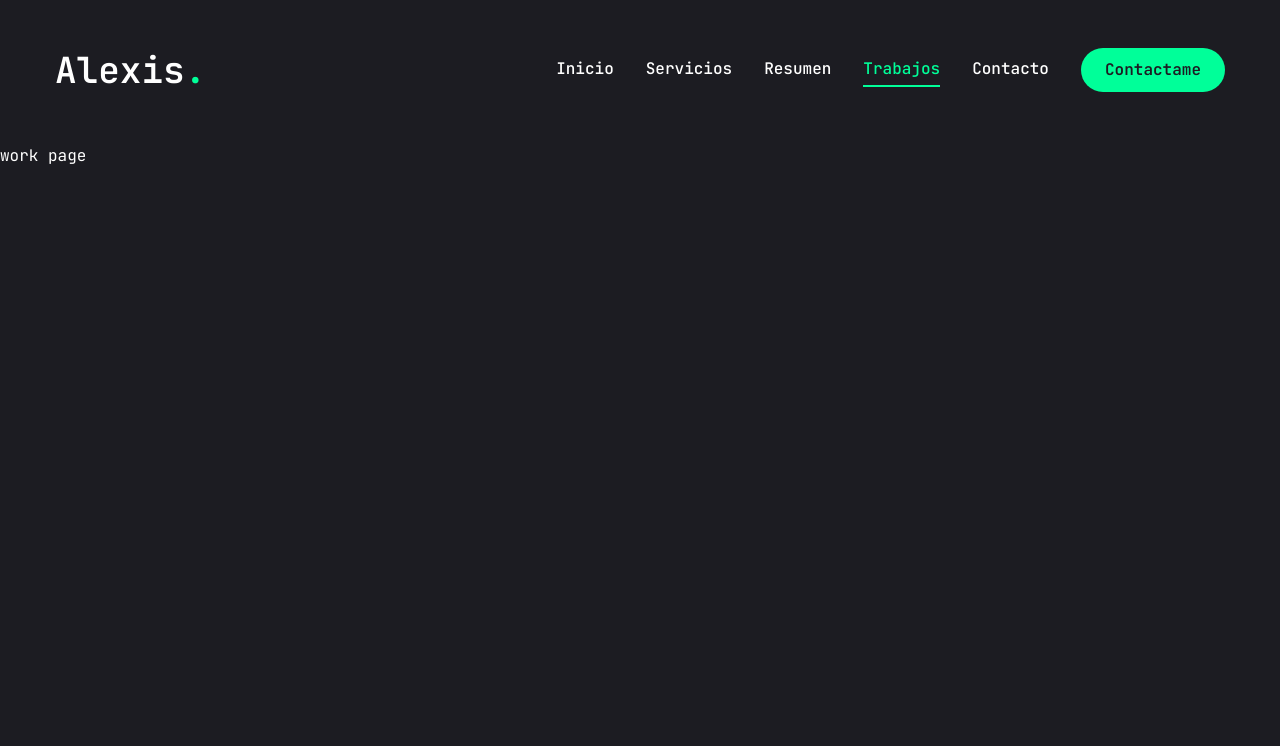
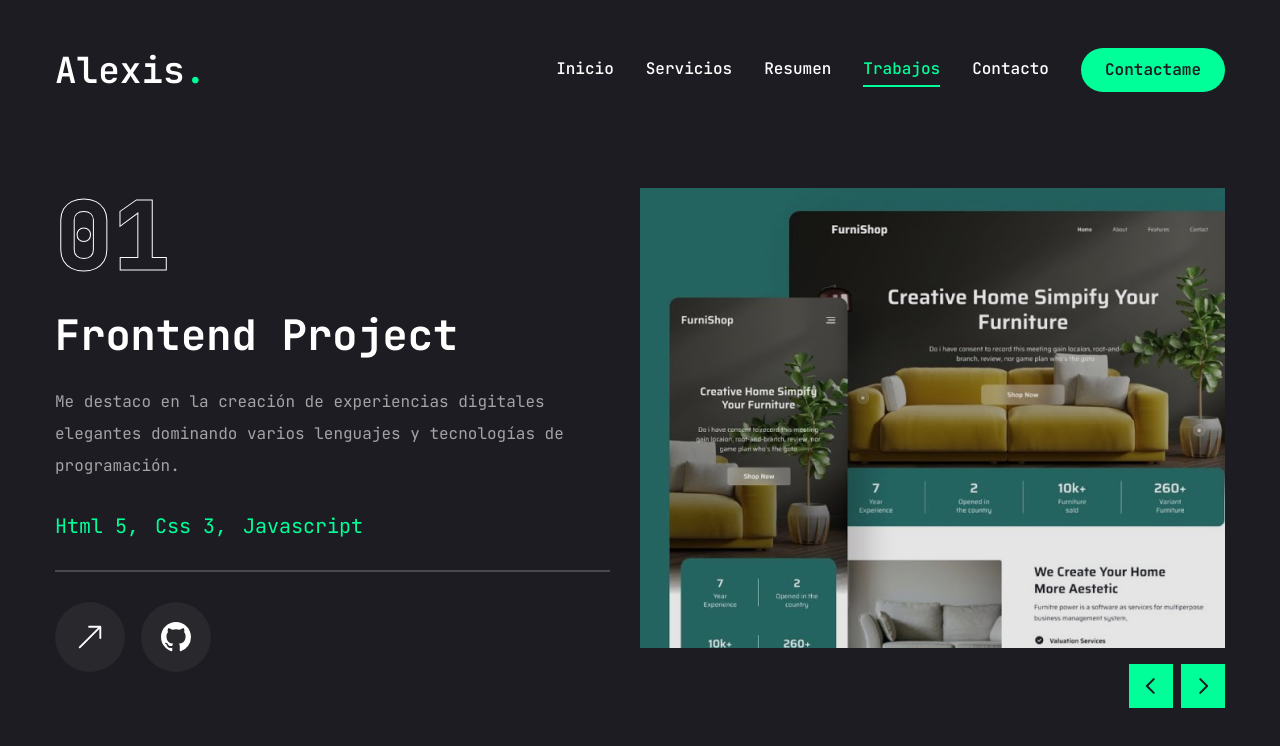
Before and after one commit to AlexisLerch/Portafolio-NextJS-AlexisLerch, a Next.js app: page /work in a window 1280 px wide. Shown: the top 746 px of the page. Built offline with nearby package versions, Linux system fonts and the light colour scheme.

Commit message:
Pagina de work (trabajos) terminada y agregue que mobilenav se cierre al seleccionar una opcion

```diff
--- a/app/contact/page.jsx
+++ b/app/contact/page.jsx
@@ -1,4 +1,6 @@
-import React from 'react'
+"use client";
+
+import {Button} from 'react'
 
 const Contact = () => {
   return (
--- a/app/resume/page.jsx
+++ b/app/resume/page.jsx
@@ -9,7 +9,7 @@
   description: 'Me destaco en la creación de experiencias digitales elegantes dominando varios lenguajes y tecnologías de programación.',
   info: [
     {
-      fieldName: 'Name',
+      fieldName: 'Nombre',
       fieldValue: 'Alexis Lerch'
     },
     {
@@ -26,7 +26,7 @@
     },
     {
       fieldName: 'Freelance',
-      fieldValue: 'Available'
+      fieldValue: 'Disponible'
     },
     {
       fieldName: 'Email',
--- a/app/work/page.jsx
+++ b/app/work/page.jsx
@@ -1,8 +1,155 @@
-import React from 'react'
+"use client";
+
+import { motion } from "framer-motion";
+import React, {useState} from "react";
+
+import {Swiper, SwiperSlide} from "swiper/react";
+import "swiper/css";
+
+import { BsArrowUpRight, BsGit, BsGithub } from "react-icons/bs";
+
+import { Tooltip, TooltipContent, TooltipProvider, TooltipTrigger } from "@radix-ui/react-tooltip";
+
+import Link from "next/link";
+import Image from "next/image";
+import WorkSliderBtns from "@/components/WorkSliderBtns";
+
+const projects = [
+  {
+    num: '01',
+    category: 'frontend',
+    title: 'project 1',
+    description: "Me destaco en la creación de experiencias digitales elegantes dominando varios lenguajes y tecnologías de programación.",
+    stack: [
+      {name: 'Html 5'},
+      {name: 'Css 3'},
+      {name: 'Javascript'}],
+      image: '/assets1/work/thumb1.png',
+      live: '',
+      github: '',
+  },
+  {
+    num: '02',
+    category: 'fullstack',
+    title: 'project 2',
+    description: "Me destaco en la creación de experiencias digitales elegantes dominando varios lenguajes y tecnologías de programación.",
+    stack: [
+      {name: 'Next.js'},
+      {name: 'Tailwind.css'},
+      {name: 'Node.js'}],
+      image: '/assets1/work/thumb2.png',
+      live: '',
+      github: '',
+  },
+  {
+    num: '03',
+    category: 'frontend',
+    title: 'project 3',
+    description: "Me destaco en la creación de experiencias digitales elegantes dominando varios lenguajes y tecnologías de programación.",
+    stack: [
+      {name: 'React.js'},
+      {name: 'Tailwind.css'},
+      {name: 'Javascript'}],
+      image: '/assets1/work/thumb3.png',
+      live: '',
+      github: '',
+  },
+]
 
 const Work = () => {
+  const [project, setProject] = useState(projects[0]);
+
+  const handleSlideChange = (swiper) => {
+    // get current slide index
+    const currentIndex = swiper.activeIndex;
+    // update project state based on current slide index
+    setProject(projects[currentIndex]);
+  }
+
   return (
-    <div>work page</div>
+    <motion.section initial={{opacity: 0}} animate={{opacity: 1, transition:
+      {delay: 2.4, duration: 0.4, ease: "easeIn"},}}
+    className="min-h-[80vh] flex flex-col justify-center py-12 xl:px-0">
+      <div className="container mx-auto">
+        <div className="flex flex-col xl:flex-row xl:gap-[30px]">
+          <div className="w-full xl:w-[50%] xl:h-[460px] flex flex-col xl:justify-between order-2 xl:order-none">
+            <div className="flex flex-col gap-[30px] h-[50%]">
+              {/* outline num */}
+              <div className="text-8xl leading-none font-extrabold text-transparent text-outline">
+                {project.num}
+              </div>
+              {/* project category */}
+              <h2 className="text-[42px] font-bold leading-none text-white group-hover:text-accent transition-all duration-500 capitalize">
+                {project.category} project
+              </h2>
+              {/* project description */}
+              <p className="text-white/60">{project.description}</p>
+              {/* stack */}
+              <ul className="flex gap-4">
+                {project.stack.map((item, index) => {
+                  return <li key={index} className="text-xl text-accent">
+                    {item.name}
+                    {/* sacar la ultima coma */}
+                    {index !== project.stack.length - 1 && ","}
+                  </li>
+                })}
+              </ul>
+              {/* border */}
+              <div className="border border-white/20"></div>
+              {/* buttons */}
+              <div className="flex items-center gap-4">
+                {/* live projects button */}
+                <Link href={project.live}>
+                  <TooltipProvider delayDuration={100}>
+                    <Tooltip>
+                      <TooltipTrigger className="w-[70px] h-[70px] rounded-full bg-white/5 flex justify-center items-center group">
+                        <BsArrowUpRight className="text-wrap text-3xl group-hover:text-accent" />
+                      </TooltipTrigger>
+                      <TooltipContent>
+                        <p>Live project</p>
+                      </TooltipContent>
+                    </Tooltip>
+                  </TooltipProvider>
+                </Link>
+                {/* github projects button */}
+                <Link href={project.live}>
+                  <TooltipProvider delayDuration={100}>
+                    <Tooltip>
+                      <TooltipTrigger className="w-[70px] h-[70px] rounded-full bg-white/5 flex justify-center items-center group">
+                        <BsGithub className="text-wrap text-3xl group-hover:text-accent" />
+                      </TooltipTrigger>
+                      <TooltipContent>
+                        <p>github repository</p>
+                      </TooltipContent>
+                    </Tooltip>
+                  </TooltipProvider>
+                </Link>
+              </div>
+            </div>
+          </div>
+          <div className="w-full xl:w-[50%]">
+            <Swiper spaceBetween={30} slidesPerView={1} className="xl:h-[520px] mb-12"
+            onSlideChange={handleSlideChange}
+            >
+              {projects.map((project, index) => {
+                return (<SwiperSlide key={index} className="w-full">
+                  <div className="h-[460px] relative group flex justify-center items-center bg-pink-50/20">
+                    {/* overlay */}
+                    <div className="absolute top-0 bottom-0 w-full h-full bg-black/10 z-10"></div>
+                    {/* image */}
+                    <div className="relative w-full h-full">
+                      <Image alt="" src={project.image} fill className="object-cover"/>
+                    </div>
+                  </div>
+                  </SwiperSlide>);
+              })}
+              {/* slider buttons */}
+              <WorkSliderBtns containerStyles="flex gap-2 absolute right-0 bottom-[calc(50%_-_22px)] xl:bottom-0 z-20 w-full justify-between xl:w-max xl:justify-none" btnStyles="bg-accent hover:bg-accent-hover text-primary text-[22px] w-[44px] h-[44px] flex justify-center items-center transition-all" />
+            </Swiper>
+          </div>
+        </div>
+      </div>
+    </motion.section>
   )
 }
 
--- a/components/Header.jsx
+++ b/components/Header.jsx
@@ -1,4 +1,5 @@
 "use client";
+
 import Link from "next/link";
 import { Button } from "./ui/button";
 
--- a/components/MobileNav.jsx
+++ b/components/MobileNav.jsx
@@ -1,17 +1,17 @@
 "use client";
 
-import {Sheet, SheetContent, SheetTrigger} from '@/components/ui/sheet'
+import {Sheet, SheetClose, SheetContent, SheetTitle, SheetTrigger} from '@/components/ui/sheet'
 import { useParams, usePathname } from 'next/navigation';
 import Link from 'next/link';
 import { CiMenuFries } from "react-icons/ci";
 
 const links = [
     {
-        name: 'Inicio',
+        name: 'inicio',
         path: '/',
     },
     {
-        name: 'Servicio',
+        name: 'servicio',
         path: '/services',
     },
     {
@@ -19,11 +19,11 @@
         path: '/resume',
     },
     {
-        name: 'Trabajo',
+        name: 'trabajo',
         path: '/work',
     },
     {
-        name: 'Contacto',
+        name: 'contacto',
         path: '/contact',
     },
 ]
@@ -36,20 +36,26 @@
             <CiMenuFries className='text-[32]px text-accent' />
         </SheetTrigger>
         <SheetContent className='flex flex-col'>
+            <SheetTitle></SheetTitle>
             {/* logo */}
             <div className='mt-32 mb-40 text-center text-2xl'>
+            <SheetClose asChild>
                 <Link href="/">
                     <h1 className='text-4xl font-semibold'>
                         Alexis<span className='text-accent'>.</span>
                     </h1>
                 </Link>
+            </SheetClose>
             </div>
             {/* nav */}
             <nav className='flex flex-col justify-center items-center gap-8'>
                 {links.map((link, index) =>{
-                    return <Link href={link.path} key={index} className={`${link.path === pathname && "text-accent border-b-2 border-accent"} text-xl capitalize hover:text-accent transition-all`} >
-                        {link.name}
-                    </Link>
+                    return (
+                    <SheetClose asChild key={index}>
+                        <Link href={link.path} key={index} className={`${link.path === pathname && "text-accent border-b-2 border-accent"} text-xl capitalize hover:text-accent transition-all`} >
+                            {link.name}
+                        </Link>
+                    </SheetClose>)
                 })}
             </nav>
         </SheetContent>
--- /dev/null
+++ b/components/WorkSliderBtns.jsx
@@ -0,0 +1,20 @@
+"use client";
+
+import {useSwiper} from 'swiper/react';
+import {PiCaretLeftBold, PiCaretRightBold} from 'react-icons/pi'
+
+const WorkSliderBtns = ({containerStyles, btnStyles, iconsStyles}) => {
+    const swiper = useSwiper()
+  return (
+    <div className={containerStyles}>
+        <button className={btnStyles} onClick={() => swiper.slidePrev()}>
+            <PiCaretLeftBold className={iconsStyles} />
+        </button>
+        <button className={btnStyles} onClick={() => swiper.slideNext()}>
+            <PiCaretRightBold className={iconsStyles} />
+        </button>
+    </div>
+  )
+}
+
+export default WorkSliderBtns
--- a/components/ui/sheet.jsx
+++ b/components/ui/sheet.jsx
@@ -51,7 +51,7 @@
     <SheetPrimitive.Content ref={ref} className={cn(sheetVariants({ side }), className)} {...props}>
       {children}
       <SheetPrimitive.Close
-        className="absolute right-8 top-8 transition-opacity"
+        className="absolute right-8 top-8 transition-opacity outline-none"
         >
         <IoMdClose className="text-3xl text-accent" />
         <span className="sr-only">Close</span>
--- a/package.json
+++ b/package.json
@@ -25,6 +25,7 @@
     "react-countup": "^6.5.3",
     "react-dom": "^19.0.0",
     "react-icons": "^5.4.0",
+    "swiper": "^11.2.1",
     "tailwind-merge": "^2.6.0",
     "tailwindcss-animate": "^1.0.7"
   },
```
Also changed, not shown: components/Nav.jsx (+7 -4 lines), 1 other file (tests, documents, lock files or other folders).
